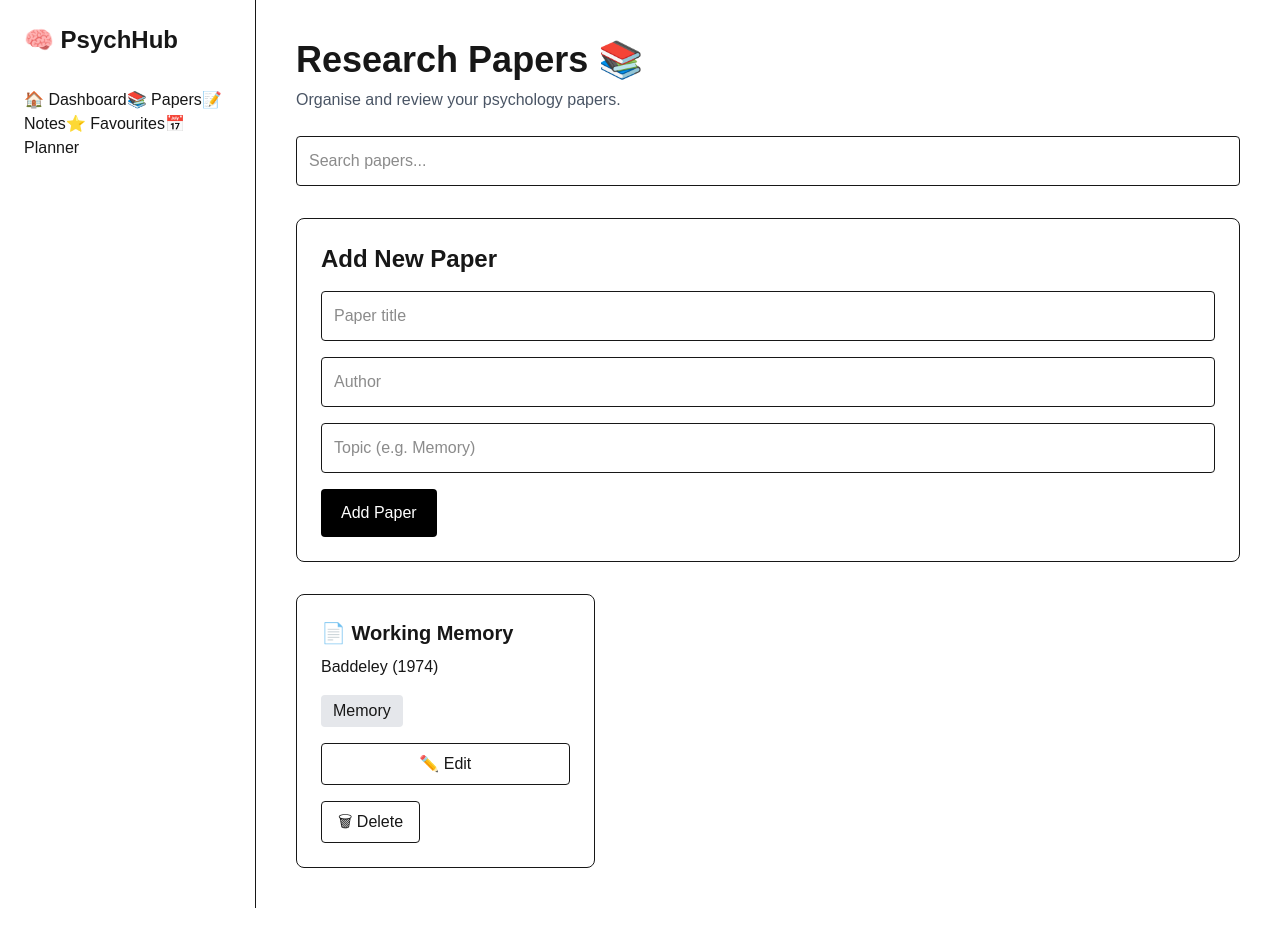
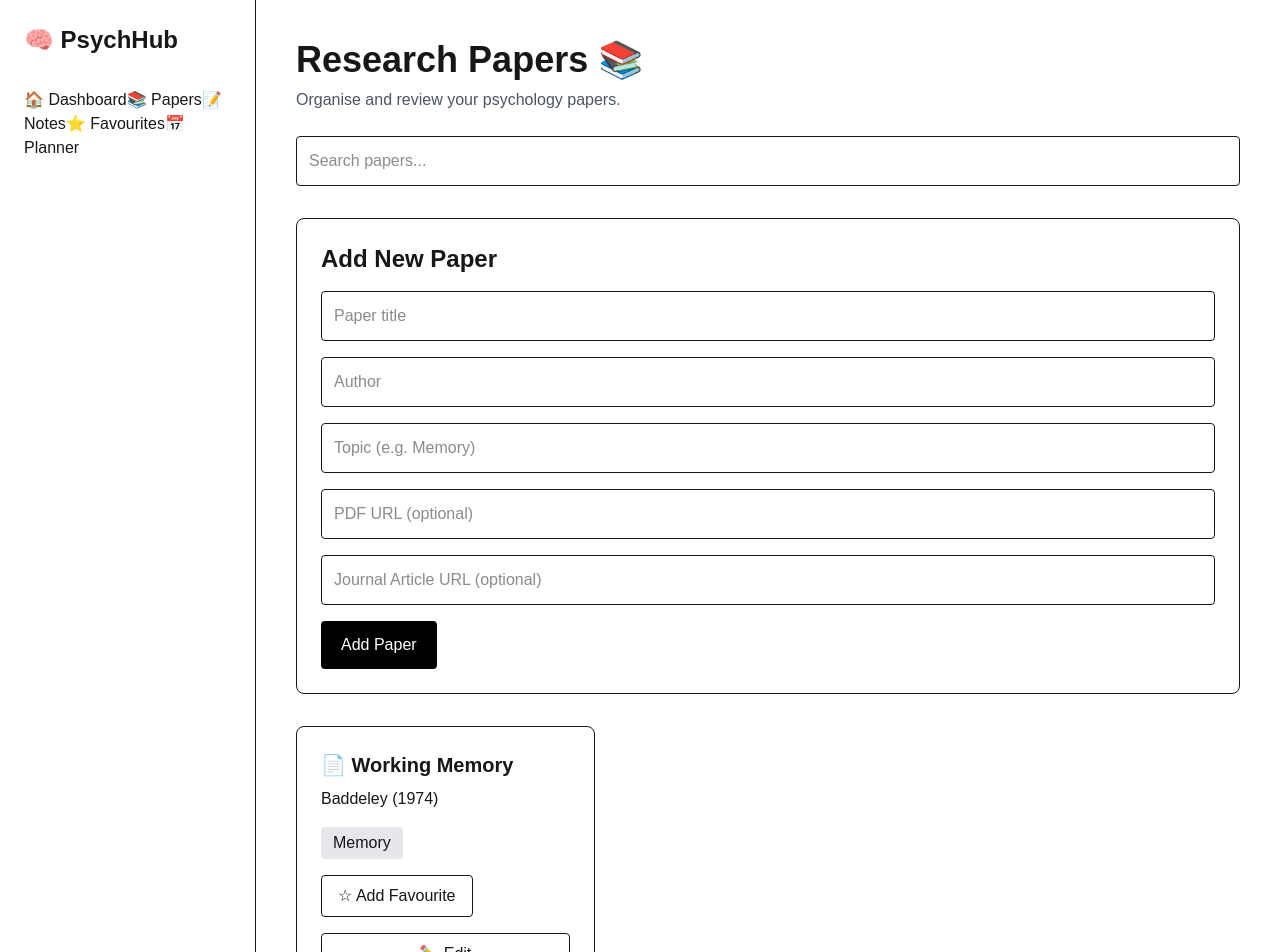
Before and after one commit to harrietwork-rgb/psychhub, a Next.js app: page /papers in a window 1280 px wide. Shown: the top 952 px of the page. Before the commit the page ends 908 px from the top, so only its background shows below. Built offline with nearby package versions, Linux system fonts and the light colour scheme.

Commit message:
Add paper resources and improve paper editing

```diff
--- a/app/page.tsx
+++ b/app/page.tsx
@@ -2,9 +2,11 @@
 
 import { useEffect, useState } from "react";
 import Link from "next/link";
+import type { Paper } from "@/types/paper";
 
 export default function Home() {
   const [stats, setStats] = useState({
+    papers: 0,
     notes: 0,
     favourites: 0,
     tasks: 0,
@@ -14,6 +16,12 @@ useEffect(() => {
     let noteCount = 0;
     let favouriteCount = 0;
     let taskCount = 0;
+
+    const savedPapers: Paper[] = JSON.parse(
+      localStorage.getItem("papers") || "[]"
+    );
+
+    const paperCount = savedPapers.length;
 
     for (let i = 0; i < localStorage.length; i++) {
       const key = localStorage.key(i);
@@ -40,12 +48,14 @@ useEffect(() => {
     }
 
     setStats({
+      papers: paperCount,
       notes: noteCount,
       favourites: favouriteCount,
       tasks: taskCount,
     });
 
   }, []);
+
   return (
     <main className="p-10">
 
@@ -57,7 +67,7 @@ useEffect(() => {
         Your psychology study companion
       </p>
 
-      <div className="mt-10 grid gap-6 md:grid-cols-3">
+      <div className="mt-10 grid gap-6 md:grid-cols-2 lg:grid-cols-4">
 
         <Link
           href="/papers"
@@ -66,11 +76,11 @@ useEffect(() => {
           <h2 className="text-xl font-bold">
             📚 Papers
           </h2>
+
           <p className="mt-2">
-      Manage your research papers
+            {stats.papers} saved papers
           </p>
         </Link>
-
 
         <Link
           href="/notes"
--- a/app/papers/[id]/edit/page.tsx
+++ b/app/papers/[id]/edit/page.tsx
@@ -18,11 +18,15 @@ export default function EditPaper({
   const [title, setTitle] = useState("");
   const [author, setAuthor] = useState("");
   const [tag, setTag] = useState("");
+  const [pdfUrl, setPdfUrl] = useState("");
+  const [articleUrl, setArticleUrl] = useState("");
+
 
   useEffect(() => {
     const savedPapers: Paper[] = JSON.parse(
       localStorage.getItem("papers") || "[]"
     );
+
 
     const foundPaper = savedPapers.find(
       (paper) => paper.id === id
@@ -31,27 +35,37 @@ export default function EditPaper({
       title: "Working Memory",
       author: "Baddeley (1974)",
       tag: "Memory",
+      pdfUrl: "",
+      articleUrl: "",
     };
+
 
     if (foundPaper) {
       setPaper(foundPaper);
+
       setTitle(foundPaper.title);
       setAuthor(foundPaper.author);
       setTag(foundPaper.tag);
+      setPdfUrl(foundPaper.pdfUrl || "");
+      setArticleUrl(foundPaper.articleUrl || "");
     }
 
   }, [id]);
+
 
 
   function saveChanges() {
 
     if (!paper) return;
 
-    const updatedPaper = {
+
+    const updatedPaper: Paper = {
       id: paper.id,
       title,
       author,
       tag,
+      pdfUrl,
+      articleUrl,
     };
 
 
@@ -77,6 +91,7 @@ export default function EditPaper({
   }
 
 
+
   if (!paper) {
     return (
       <main className="p-10">
@@ -86,6 +101,7 @@ export default function EditPaper({
       </main>
     );
   }
+
 
 
   return (
@@ -98,6 +114,7 @@ export default function EditPaper({
 
       <input
         className="mt-6 w-full rounded border p-3"
+        placeholder="Paper title"
         value={title}
         onChange={(e) => setTitle(e.target.value)}
       />
@@ -105,6 +122,7 @@ export default function EditPaper({
 
       <input
         className="mt-4 w-full rounded border p-3"
+        placeholder="Author"
         value={author}
         onChange={(e) => setAuthor(e.target.value)}
       />
@@ -112,8 +130,25 @@ export default function EditPaper({
 
       <input
         className="mt-4 w-full rounded border p-3"
+        placeholder="Topic"
         value={tag}
         onChange={(e) => setTag(e.target.value)}
+      />
+
+
+      <input
+        className="mt-4 w-full rounded border p-3"
+        placeholder="PDF URL (optional)"
+        value={pdfUrl}
+        onChange={(e) => setPdfUrl(e.target.value)}
+      />
+
+
+      <input
+        className="mt-4 w-full rounded border p-3"
+        placeholder="Journal Article URL (optional)"
+        value={articleUrl}
+        onChange={(e) => setArticleUrl(e.target.value)}
       />
 
 
--- a/app/papers/page.tsx
+++ b/app/papers/page.tsx
@@ -12,6 +12,8 @@ export default function Papers() {
   const [author, setAuthor] = useState("");
   const [tag, setTag] = useState("");
   const [search, setSearch] = useState("");
+  const [pdfUrl, setPdfUrl] = useState("");
+  const [articleUrl, setArticleUrl] = useState("");
 
 
   useEffect(() => {
@@ -26,14 +28,22 @@ export default function Papers() {
       title: "Working Memory",
       author: "Baddeley (1974)",
       tag: "Memory",
+      pdfUrl: "",
+      articleUrl: "",
     };
+
+
+    const updatedSavedPapers = savedPapers.map((paper: Paper) => ({
+      ...paper,
+      pdfUrl: paper.pdfUrl || "",
+      articleUrl: paper.articleUrl || "",
+    }));
 
 
    const allPapers = [
      defaultPaper,
-      ...savedPapers,
+     ...updatedSavedPapers,
    ];
-
 
     const uniquePapers = allPapers.filter(
       (paper: Paper, index: number, self: Paper[]) =>
@@ -67,6 +77,8 @@ export default function Papers() {
       title,
       author,
       tag,
+      pdfUrl,
+      articleUrl,
     };
 
 
@@ -100,6 +112,8 @@ export default function Papers() {
     setTitle("");
     setAuthor("");
     setTag("");
+    setPdfUrl("");
+    setArticleUrl("");
 
   }
 
@@ -191,6 +205,22 @@ export default function Papers() {
         />
 
 
+        <input
+          className="mt-4 w-full rounded border p-3"
+          placeholder="PDF URL (optional)"
+          value={pdfUrl}
+          onChange={(e) => setPdfUrl(e.target.value)}
+        />
+
+
+        <input
+          className="mt-4 w-full rounded border p-3"
+          placeholder="Journal Article URL (optional)"
+          value={articleUrl}
+          onChange={(e) => setArticleUrl(e.target.value)}
+        />
+
+
 
         <button
           onClick={addPaper}
--- a/components/PaperCard.tsx
+++ b/components/PaperCard.tsx
@@ -1,6 +1,7 @@
 "use client";
 
 import Link from "next/link";
+import { useEffect, useState } from "react";
 import type { Paper } from "@/types/paper";
 
 export default function PaperCard({
@@ -10,8 +11,36 @@ export default function PaperCard({
   paper: Paper;
   onDelete: (id: string) => void;
 }) {
+
+  const [favourite, setFavourite] = useState(false);
+
+
+  useEffect(() => {
+    const savedFavourite = localStorage.getItem(
+      `favourite-${paper.id}`
+    );
+
+    setFavourite(savedFavourite === "true");
+
+  }, [paper.id]);
+
+
+  function toggleFavourite() {
+
+    const newValue = !favourite;
+
+    setFavourite(newValue);
+
+    localStorage.setItem(
+      `favourite-${paper.id}`,
+      String(newValue)
+    );
+  }
+
+
   return (
     <div className="rounded-lg border p-6">
+
 
       <Link href={`/papers/${paper.id}`}>
         <h2 className="text-xl font-bold hover:underline">
@@ -19,13 +48,24 @@ export default function PaperCard({
         </h2>
       </Link>
 
+
       <p className="mt-2">
         {paper.author}
       </p>
 
+
       <span className="mt-4 inline-block rounded bg-gray-200 px-3 py-1">
         {paper.tag}
       </span>
+
+
+      <button
+        onClick={toggleFavourite}
+        className="mt-4 block rounded border px-4 py-2"
+      >
+        {favourite ? "⭐ Favourited" : "☆ Add Favourite"}
+      </button>
+
 
       <Link
         href={`/papers/${paper.id}/edit`}
@@ -34,6 +74,7 @@ export default function PaperCard({
         ✏️ Edit
       </Link>
 
+
       <button
         onClick={() => onDelete(paper.id)}
         className="mt-4 block rounded border px-4 py-2"
@@ -41,6 +82,7 @@ export default function PaperCard({
         🗑 Delete
       </button>
 
+
     </div>
   );
 }
```
Lines whose indentation alone changed are shown as unchanged.
